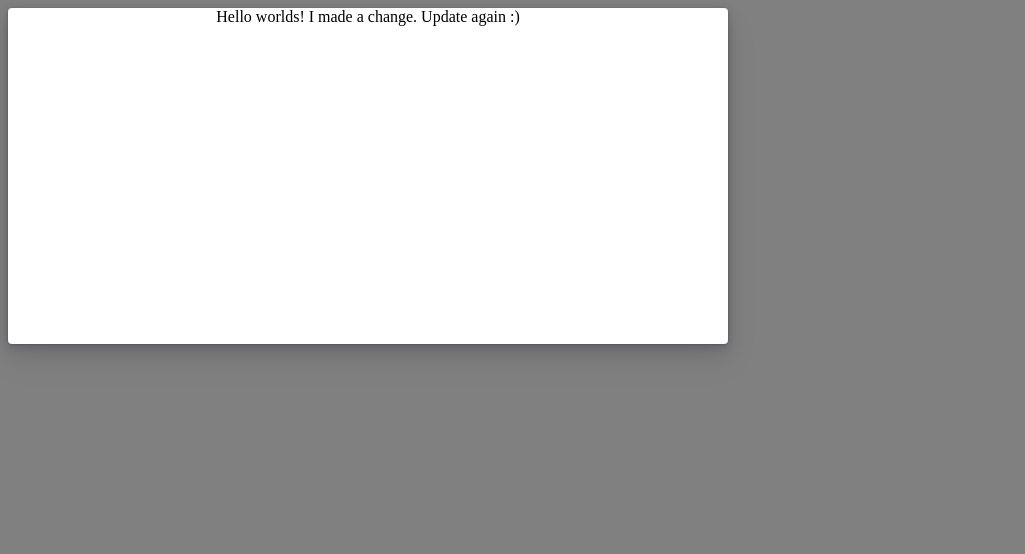
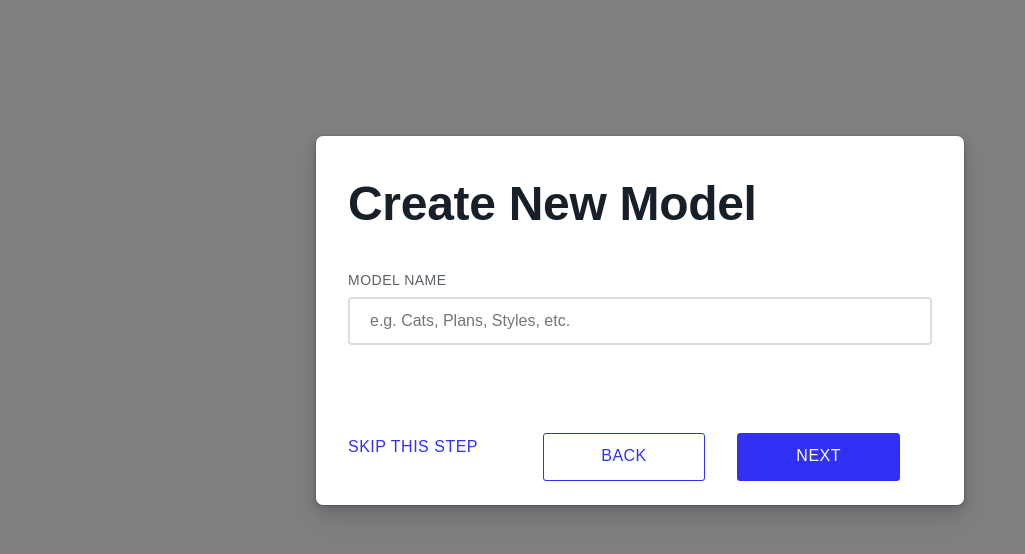
Before and after one commit to raudroue-clarifai/my-first-project3, a plain HTML site: page index.html in a window 1280 px wide. Shown: the whole page, without its empty margins (0-1025 px from the left). Drawn offline with Linux system fonts and the light colour scheme.

Commit message:
Made a lot of layout changes

```diff
--- a/index.html
+++ b/index.html
@@ -5,11 +5,18 @@
         <link rel="stylesheet" type="text/css" href="flexboxgrid.min.css">
     </head>
     <body>
-        <div id="modal">
-        	<div class="row center-xs">
-        		<div class="col-xs-6">
-            			Hello worlds! I made a change. Update again :)
-            	</div>
+    	<div class="row center-xs">
+    		<div id="modal" class="row start-xs col-xs-12 col-sm-12 col-md-6">
+                <h2 class="col-xs-12">Create new model</h2>
+                <form class="col-xs-12">
+                    <span class="form-label">Model name</span><br>
+                    <input class="form" type="text" name="Test-Form" placeholder="e.g. Cats, Plans, Styles, etc."><br>
+                </form>
+                <div class="row end-lg col-xs-12 bottom-xs">
+                    <div class="link col-xs-12 col-sm-4 last-xs first-sm center-xs start-sm">Skip this step</div>
+                    <div class="button-regressive col-xs-12 col-sm">back</div>
+                    <div class="button-progressive col-xs-12 col-sm">next</div></div></div>
+        	   </div>
             </div>
         </div>
     </body>
--- a/main.css
+++ b/main.css
@@ -3,12 +3,107 @@ body {
 }
 
 #modal {
-background: #FFFFFF;
-border-radius: 4px 4px 4px 4px;
-box-shadow: 0 0.5px 2px 0.5px rgba(0, 18, 41, 0.19),
-0 2px 8px 0.25px rgba(0, 18, 41, 0.12),
-0 8px 16px 0.5px rgba(0, 18, 41, 0.08),
-0 16px 32px 1px rgba(0, 18, 41, 0.08);
-height: 336px;
-width: 720px;
+	background-color: #FFFFFF;
+	border-radius: 7px;
+	box-shadow: 0 0.5px 2px 0.5px rgba(0, 18, 41, 0.19),
+	0 2px 8px 0.25px rgba(0, 18, 41, 0.12),
+	0 8px 16px 0.5px rgba(0, 18, 41, 0.08),
+	0 16px 32px 1px rgba(0, 18, 41, 0.08);
+	margin-top: 8rem;
+	padding-bottom: 1rem;
+	height: 100%;
 }
+
+@media only screen and (max-width: 700px){
+	body{
+		background-color: white;
+	}
+
+	#modal {
+		height: 100%;
+		box-shadow: none;
+		margin-top: 1rem;
+	}
+}
+
+h2 {
+	font-family: arial;
+	font-size: 3rem;
+	color: #171F29;
+	text-transform: capitalize;
+	letter-spacing: -0.3px;
+	text-align: left;
+}
+
+.form-label{
+	text-transform: uppercase;
+	font-family: arial;
+	font-size:14px;
+	color: #5B6169;
+	text-align: left;
+	letter-spacing: 0.5px;
+}
+
+.form {
+	width: 100%;
+	padding: 12px 20px;
+	margin: 8px 0px 0px 0px;
+	box-sizing: border-box;
+	border-radius: 4px;
+	height: 3rem;
+	border: 2px solid #D9DEE0;
+	font-size:1rem;
+	font-family: arial;
+	text-align: left;
+	margin-bottom: 3rem;
+}
+
+.link{
+	height: 3rem;
+	background-color: white;
+	border: 0px solid #3131F5;
+	border-radius: 3px;
+	padding: 12px 16px 16px 16px;
+	color: #3131F5;
+	font-size: 1rem;
+	text-transform: uppercase;
+	text-align: left;
+	line-height: 20px;
+	letter-spacing: 0.5px;
+	font-family: arial;
+	margin: 2rem 0rem 1rem 0;
+}
+
+.button-regressive{
+	height:3rem;
+	background-color: white;
+	border: 1px solid #3131F5;
+	border-radius: 3px;
+	padding: 12px 16px 16px 16px;
+	color: #3131F5;
+	font-size: 1rem;
+	text-transform: uppercase;
+	text-align: center;
+	line-height: 20px;
+	letter-spacing: 0.5px;
+	font-family: arial;
+	cursor: pointer;
+	margin: 0.5rem 1rem 0.5rem 1rem;
+}
+
+.button-progressive{
+	height: 3rem;
+	background-color: #3131F5;
+	border: 1px solid #3131F5;
+	border-radius: 3px;
+	padding: 12px 16px 16px 16px;
+	color: white;
+	font-size: 1rem;
+	text-transform: uppercase;
+	text-align: center;
+	line-height: 20px;
+	letter-spacing: 0.5px;
+	font-family: arial;
+	cursor: pointer;
+	margin: 0.5rem 1rem 0.5rem 1rem;
+}
```
